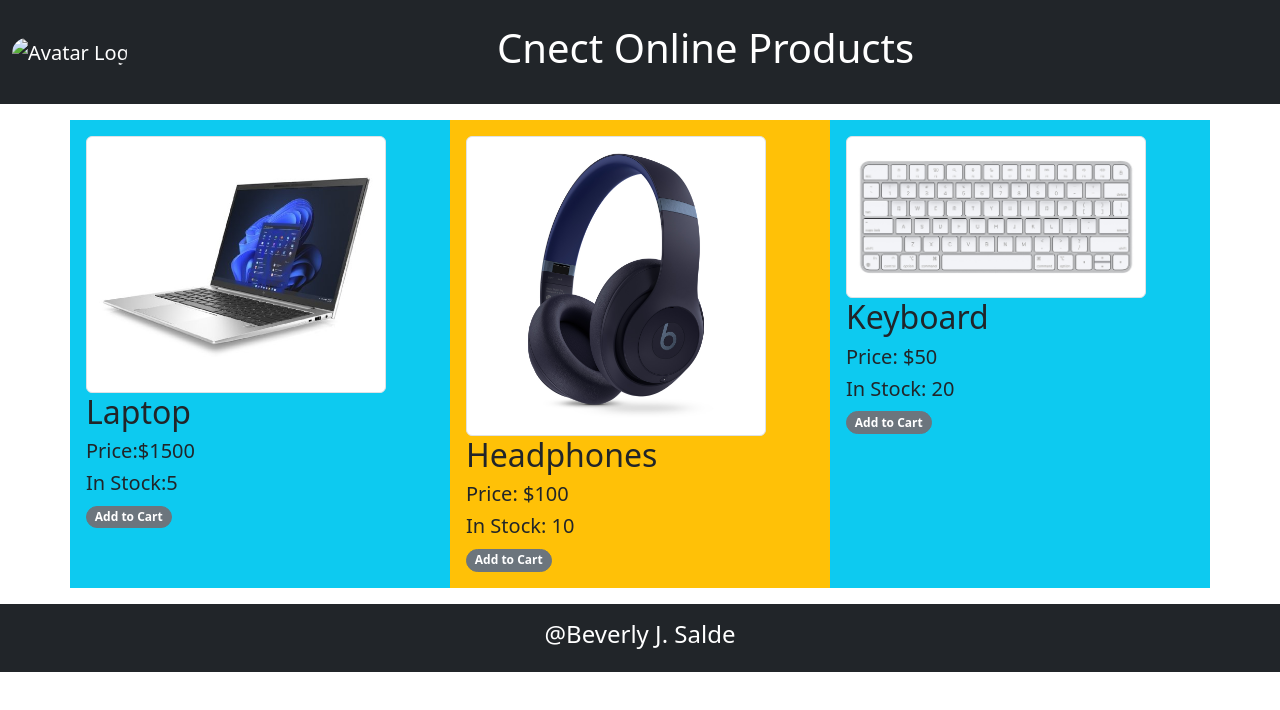
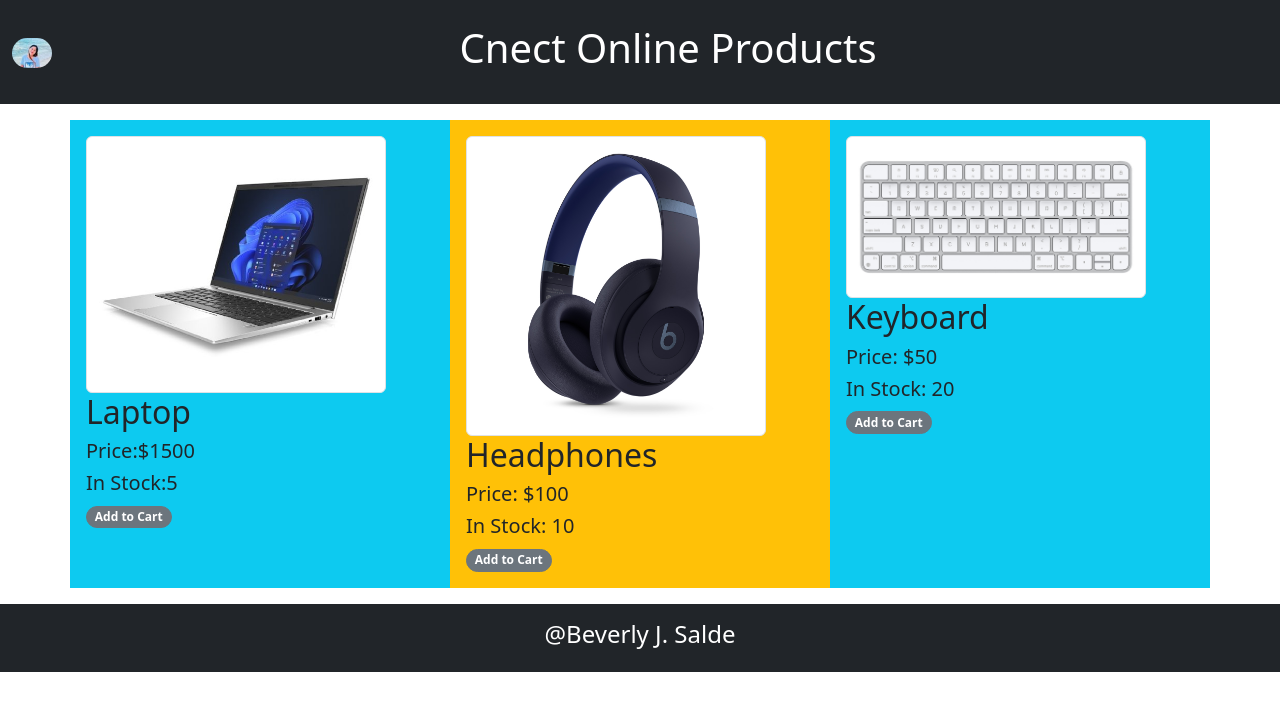
Before and after one commit to Beverly140562/Midterm, a plain HTML site: page index.html in a window 1280 px wide. Drawn offline with nearby package versions, Linux system fonts and the light colour scheme.

Commit message:
index.html

```diff
--- a/index.html
+++ b/index.html
@@ -13,7 +13,7 @@
   <nav class="navbar navbar-expand-sm bg-dark navbar-dark">
     <div class="container-fluid">
       <a class="navbar-brand" href="#">
-        <img src="product1.png" alt="Avatar Logo" style="width:40px;" class="rounded-pill">
+        <img src="bev.jpg" alt="Logo" style="width:40px;" class="rounded-pill">
       </a>
       <div class="container-fluid p-3 bg-dark text-white text-center">
         <h1>Cnect Online Products</h1>
```
